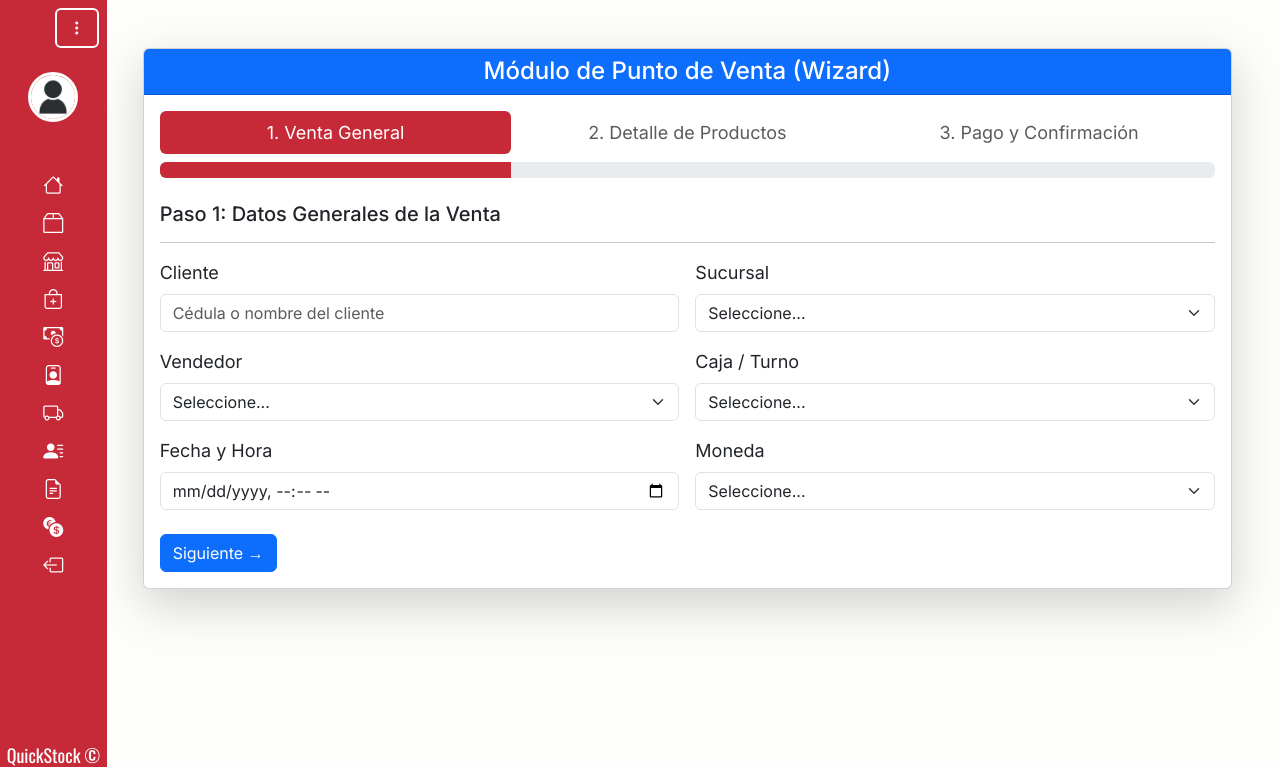
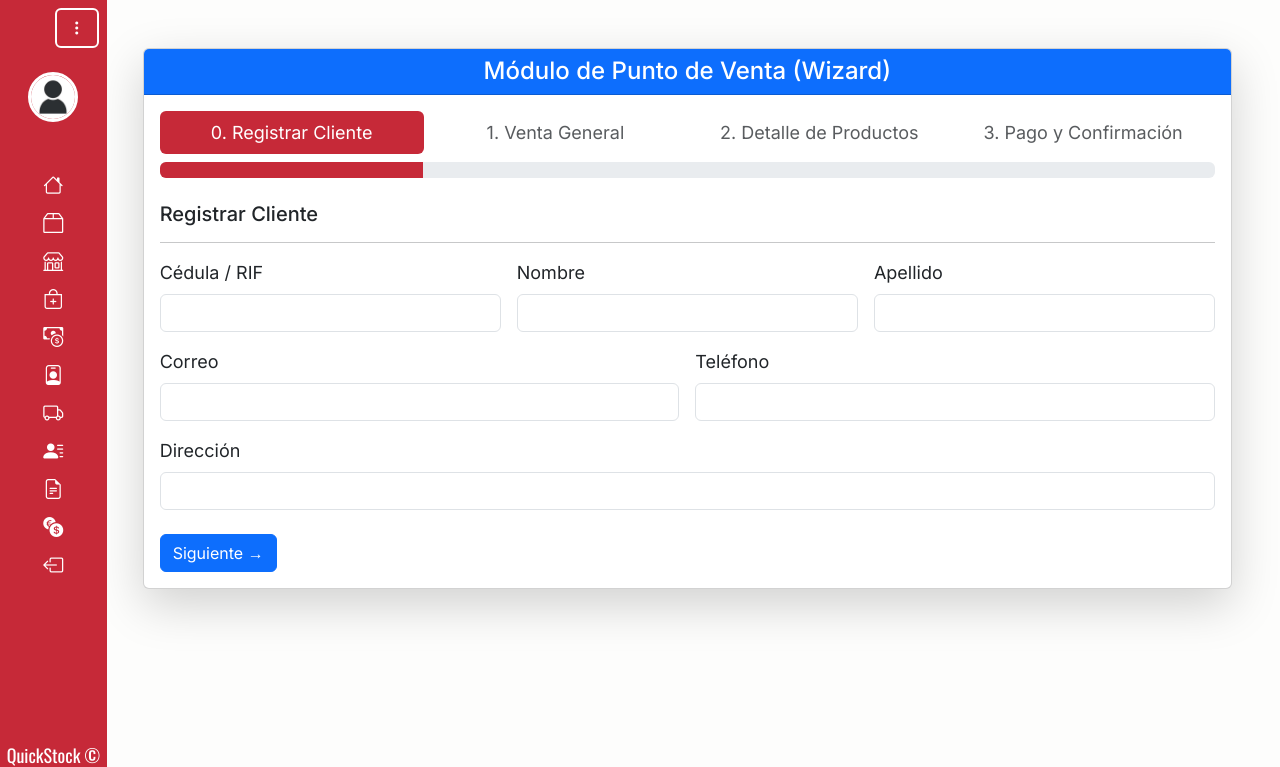
Before and after one commit to Rafa-x64/QuickStock---Inventory-Sales-Management-System-for-Shoe-Stores, a PHP site: page /DEV/ventas-punto-venta in a window 1280 px wide. Shown: the top 767 px of the page. Run offline with PHP 8.4, Linux system fonts and the light colour scheme.

Commit message:
arreglados los campos del formulario de venta rapida

```diff
--- a/src/view/html/ventas-punto-venta-view.php
+++ b/src/view/html/ventas-punto-venta-view.php
@@ -10,74 +10,114 @@
                     <!-- Navegación Wizard -->
                     <div class="mb-4">
                         <ul class="nav nav-pills nav-justified" id="wizard-steps">
-                            <li class="nav-item"><a class="nav-link active" data-step="1" href="#">1. Venta General</a></li>
+                            <li class="nav-item"><a class="nav-link active" data-step="0" href="#">0. Registrar Cliente</a></li>
+                            <li class="nav-item"><a class="nav-link disabled" data-step="1" href="#">1. Venta General</a></li>
                             <li class="nav-item"><a class="nav-link disabled" data-step="2" href="#">2. Detalle de Productos</a></li>
                             <li class="nav-item"><a class="nav-link disabled" data-step="3" href="#">3. Pago y Confirmación</a></li>
                         </ul>
+
                         <div class="progress mt-2">
-                            <div class="progress-bar" role="progressbar" style="width:33%"></div>
+                            <div class="progress-bar" role="progressbar" style="width:25%"></div>
                         </div>
                     </div>
 
-                    <!-- Formulario -->
                     <form id="ventaWizardForm" class="quick-form">
 
-                        <!-- Paso 1 -->
-                        <div class="wizard-step" data-step="1">
-                            <h5>Paso 1: Datos Generales de la Venta</h5>
+                        <!-- REGISTRAR CLIENTE -->
+                        <div class="wizard-step" data-step="0">
+                            <h5>Registrar Cliente</h5>
                             <hr>
+
                             <div class="row g-3">
+
+                                <div class="col-md-4">
+                                    <label class="form-label">Cédula / RIF</label>
+                                    <input type="text" id="cliente_cedula" class="form-control" required>
+                                </div>
+
+                                <div class="col-md-4">
+                                    <label class="form-label">Nombre</label>
+                                    <input type="text" id="cliente_nombre" class="form-control" required>
+                                </div>
+
+                                <div class="col-md-4">
+                                    <label class="form-label">Apellido</label>
+                                    <input type="text" id="cliente_apellido" class="form-control" required>
+                                </div>
+
                                 <div class="col-md-6">
-                                    <label for="idCliente" class="form-label">Cliente</label>
-                                    <input type="text" id="idCliente" class="form-control" placeholder="Cédula o nombre del cliente" required>
+                                    <label class="form-label">Correo</label>
+                                    <input type="email" id="cliente_email" class="form-control">
                                 </div>
+
                                 <div class="col-md-6">
-                                    <label for="idSucursal" class="form-label">Sucursal</label>
-                                    <select id="idSucursal" class="form-select" required>
-                                        <option value="">Seleccione...</option>
-                                        <option value="1">Sucursal Central</option>
-                                        <option value="2">Sucursal Norte</option>
-                                        <option value="3">Sucursal Sur</option>
-                                    </select>
+                                    <label class="form-label">Teléfono</label>
+                                    <input type="text" id="cliente_telefono" class="form-control">
                                 </div>
-                                <div class="col-md-6">
-                                    <label for="idUsuario" class="form-label">Vendedor</label>
-                                    <select id="idUsuario" class="form-select" required>
-                                        <option value="">Seleccione...</option>
-                                        <option value="101">Ana López</option>
-                                        <option value="102">Carlos Pérez</option>
-                                        <option value="103">María Fernández</option>
-                                    </select>
+
+                                <div class="col-md-12">
+                                    <label class="form-label">Dirección</label>
+                                    <input type="text" id="cliente_direccion" class="form-control" required>
                                 </div>
-                                <div class="col-md-6">
-                                    <label for="idCajaTurno" class="form-label">Caja / Turno</label>
-                                    <select id="idCajaTurno" class="form-select" required>
-                                        <option value="">Seleccione...</option>
-                                        <option value="A1">Caja 1 - Mañana</option>
-                                        <option value="A2">Caja 1 - Tarde</option>
-                                        <option value="B1">Caja 2 - Mañana</option>
-                                    </select>
-                                </div>
-                                <div class="col-md-6">
-                                    <label for="fechaHora" class="form-label">Fecha y Hora</label>
-                                    <input type="datetime-local" id="fechaHora" class="form-control" required>
-                                </div>
-                                <div class="col-md-6">
-                                    <label for="idMoneda" class="form-label">Moneda</label>
-                                    <select id="idMoneda" class="form-select" required>
-                                        <option value="">Seleccione...</option>
-                                        <option value="USD">Dólar (USD)</option>
-                                        <option value="EUR">Euro (EUR)</option>
-                                        <option value="VES">Bolívar (VES)</option>
-                                    </select>
-                                </div>
+
                             </div>
                         </div>
 
-                        <!-- Paso 2 -->
+                        <!-- DATOS GENERALES -->
+                        <div class="wizard-step" data-step="1">
+                            <h5>Datos Generales de la Venta</h5>
+                            <hr>
+
+                            <div class="row g-3">
+
+                                <div class="col-md-6">
+                                    <label class="form-label">Sucursal</label>
+                                    <input type="text" id="idSucursal" class="form-control" value="Sucursal Valencia Centro" readonly>
+                                </div>
+
+                                <div class="col-md-6">
+                                    <label class="form-label">Vendedor</label>
+                                    <select id="idUsuario" class="form-select" required>
+                                        <option value="">Seleccione...</option>
+                                        <option value="1">Luis Castillo</option>
+                                        <option value="2">María León</option>
+                                        <option value="3">Pedro Sánchez</option>
+                                    </select>
+                                </div>
+
+                                <div class="col-md-6">
+                                    <label class="form-label">Caja / Turno</label>
+                                    <select id="idCajaTurno" class="form-select" required>
+                                        <option value="">Seleccione...</option>
+                                        <option value="1">Caja 1 - Apertura</option>
+                                        <option value="2">Caja 1 - Tarde</option>
+                                        <option value="3">Caja 2 - Mañana</option>
+                                    </select>
+                                </div>
+
+                                <div class="col-md-6">
+                                    <label class="form-label">Fecha y Hora</label>
+                                    <input type="datetime-local" id="fechaHora" class="form-control" required>
+                                </div>
+
+                                <div class="col-md-6">
+                                    <label class="form-label">Moneda de Venta</label>
+                                    <select id="idMoneda" class="form-select" required>
+                                        <option value="">Seleccione...</option>
+                                        <option value="1">USD</option>
+                                        <option value="2">EUR</option>
+                                        <option value="3">VES</option>
+                                    </select>
+                                </div>
+
+                            </div>
+                        </div>
+
+                        <!-- PASO 2: DETALLE DE PRODUCTOS -->
                         <div class="wizard-step" data-step="2">
-                            <h5>Paso 2: Detalle de Productos</h5>
+                            <h5>Detalle de Productos</h5>
                             <hr>
+
                             <div class="table-responsive quick-table">
                                 <table class="table table-striped align-middle" id="detalleVentaTable">
                                     <thead>
@@ -94,51 +134,66 @@
                                     <tfoot>
                                         <tr>
                                             <td colspan="4" class="text-end fw-bold">TOTAL:</td>
-                                            <td class="fw-bold" id="totalVentaDisplay">$ 0.00</td>
+                                            <td class="fw-bold" id="totalVentaDisplay">$0.00</td>
                                             <td></td>
                                         </tr>
                                     </tfoot>
                                 </table>
                             </div>
-                            <button type="button" class="btn btn-sm btn-outline-success" id="addArticuloBtn">
-                                <i class="bi bi-plus-circle"></i> Agregar Variante
-                            </button>
+
+                            <button type="button" class="btn btn-sm btn-outline-success" id="addArticuloBtn">Agregar Variante</button>
                         </div>
 
-                        <!-- Paso 3 -->
+                        <!-- PASO 3: PAGO -->
                         <div class="wizard-step" data-step="3">
-                            <h5>Paso 3: Pago y Confirmación</h5>
+                            <h5>Pago y Confirmación</h5>
                             <hr>
+
                             <div class="row g-3">
+
                                 <div class="col-md-6">
-                                    <label for="idMetodoPago" class="form-label">Método de Pago</label>
+                                    <label class="form-label">Método de Pago</label>
                                     <select id="idMetodoPago" class="form-select" required>
                                         <option value="">Seleccione...</option>
-                                        <option value="efectivo">Efectivo</option>
-                                        <option value="debito">Tarjeta Débito</option>
-                                        <option value="credito">Tarjeta Crédito</option>
-                                        <option value="transferencia">Transferencia</option>
-                                        <option value="zelle">Zelle</option>
-                                        <option value="paypal">PayPal</option>
+                                        <option value="1">Efectivo</option>
+                                        <option value="2">Débito</option>
+                                        <option value="3">Crédito</option>
+                                        <option value="4">Transferencia</option>
+                                        <option value="5">Zelle</option>
+                                        <option value="6">PayPal</option>
                                     </select>
                                 </div>
+
                                 <div class="col-md-6">
-                                    <label for="montoPagado" class="form-label">Monto Pagado</label>
+                                    <label class="form-label">Monto Pagado</label>
                                     <input type="number" id="montoPagado" step="0.01" class="form-control" required>
                                 </div>
+
                                 <div class="col-md-6">
-                                    <label for="idMonedaPago" class="form-label">Moneda de Pago</label>
+                                    <label class="form-label">Moneda de Pago</label>
                                     <select id="idMonedaPago" class="form-select" required>
                                         <option value="">Seleccione...</option>
-                                        <option value="USD">Dólar (USD)</option>
-                                        <option value="EUR">Euro (EUR)</option>
-                                        <option value="VES">Bolívar (VES)</option>
+                                        <option value="1">USD</option>
+                                        <option value="2">EUR</option>
+                                        <option value="3">VES</option>
                                     </select>
                                 </div>
+
                                 <div class="col-md-6">
-                                    <label for="referenciaPago" class="form-label">Referencia</label>
-                                    <input type="text" id="referenciaPago" class="form-control" placeholder="Número de comprobante o ref. bancaria">
+                                    <label class="form-label">Referencia</label>
+                                    <input type="text" id="referenciaPago" class="form-control">
                                 </div>
+
+                                <div class="col-md-6">
+                                    <label class="form-label">Tasa de Conversión</label>
+                                    <input type="number" step="0.0001" id="tasaConversion" class="form-control" placeholder="Ej: 40.5">
+                                </div>
+
+                                <div class="col-md-12">
+                                    <label class="form-label">Comentario</label>
+                                    <textarea id="pagoComentario" class="form-control" rows="2" placeholder="Opcional"></textarea>
+                                </div>
+
                             </div>
 
                             <div class="alert alert-info mt-3">
@@ -147,7 +202,7 @@
                             </div>
                         </div>
 
-                        <!-- Navegación -->
+                        <!-- NAVEGACIÓN -->
                         <div class="d-flex justify-content-between mt-4">
                             <button type="button" class="btn btn-secondary" id="prevBtn">← Anterior</button>
                             <button type="button" class="btn btn-primary" id="nextBtn">Siguiente →</button>
```
Also changed, not shown: src/view/js/punto-venta.js (+103 -78 lines).
